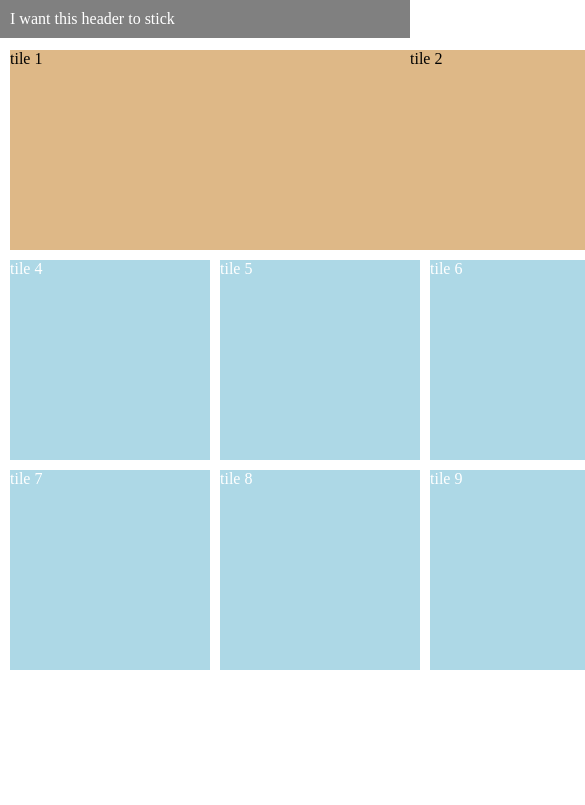
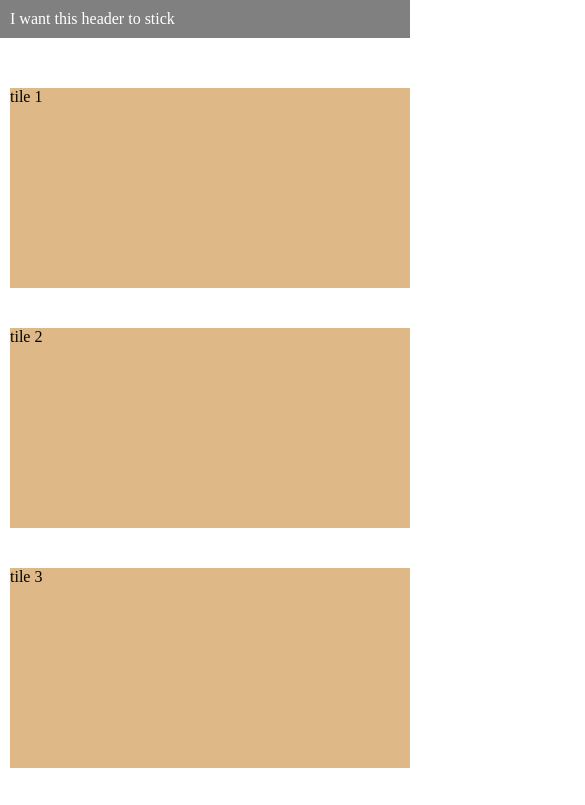
Before and after one commit to AndreRongcales19/HTML-P2-opdrachten, a plain HTML site: page les 2/index.html in a window 390 px wide. Shown: the top 805 px of the page, 585 px wide, since content can reach past the window. Drawn offline with Linux system fonts and the light colour scheme.

Commit message:
opdracht afgemaakt

```diff
--- a/les 2/css/stlye.css
+++ b/les 2/css/stlye.css
@@ -77,23 +77,79 @@ footer {
 }
 
 @media screen and (max-width: 1000px) {
+    .tile {
+        position: relative;
+    }
+
     .tile:nth-child(1) {
         background-color: burlywood;
         color: black;
         width: 400px;
+        left: 10px;
+        top: 10px;
     }
 
     .tile:nth-child(2) {
         background-color: burlywood;
         color: black;
         width: 400px;
-        left: 410px;
+        left: 10px;
+        top: 10px;
     }
 
     .tile:nth-child(3) {
         background-color: burlywood;
         color: black;
         width: 400px;
-        left: 620px;
+        left: 10px;
+        top: 10px;
+    }
+
+    .tile:nth-child(4) {
+        background-color: burlywood;
+        color: black;
+        width: 400px;
+        left: 10px;
+        top: 10px;
+    }
+
+    .tile:nth-child(5) {
+        background-color: burlywood;
+        color: black;
+        width: 400px;
+        left: 10px;
+        top: 10px;
+    }
+
+    .tile:nth-child(6) {
+        background-color: burlywood;
+        color: black;
+        width: 400px;
+        left: 10px;
+        top: 10px;
+    }
+
+    .tile:nth-child(7) {
+        background-color: burlywood;
+        color: black;
+        width: 400px;
+        left: 10px;
+        top: 10px;
+    }
+
+    .tile:nth-child(8) {
+        background-color: burlywood;
+        color: black;
+        width: 400px;
+        left: 10px;
+        top: 10px;
+    }
+
+    .tile:nth-child(9) {
+        background-color: burlywood;
+        color: black;
+        width: 400px;
+        left: 10px;
+        top: 10px;
     }
 }
```
